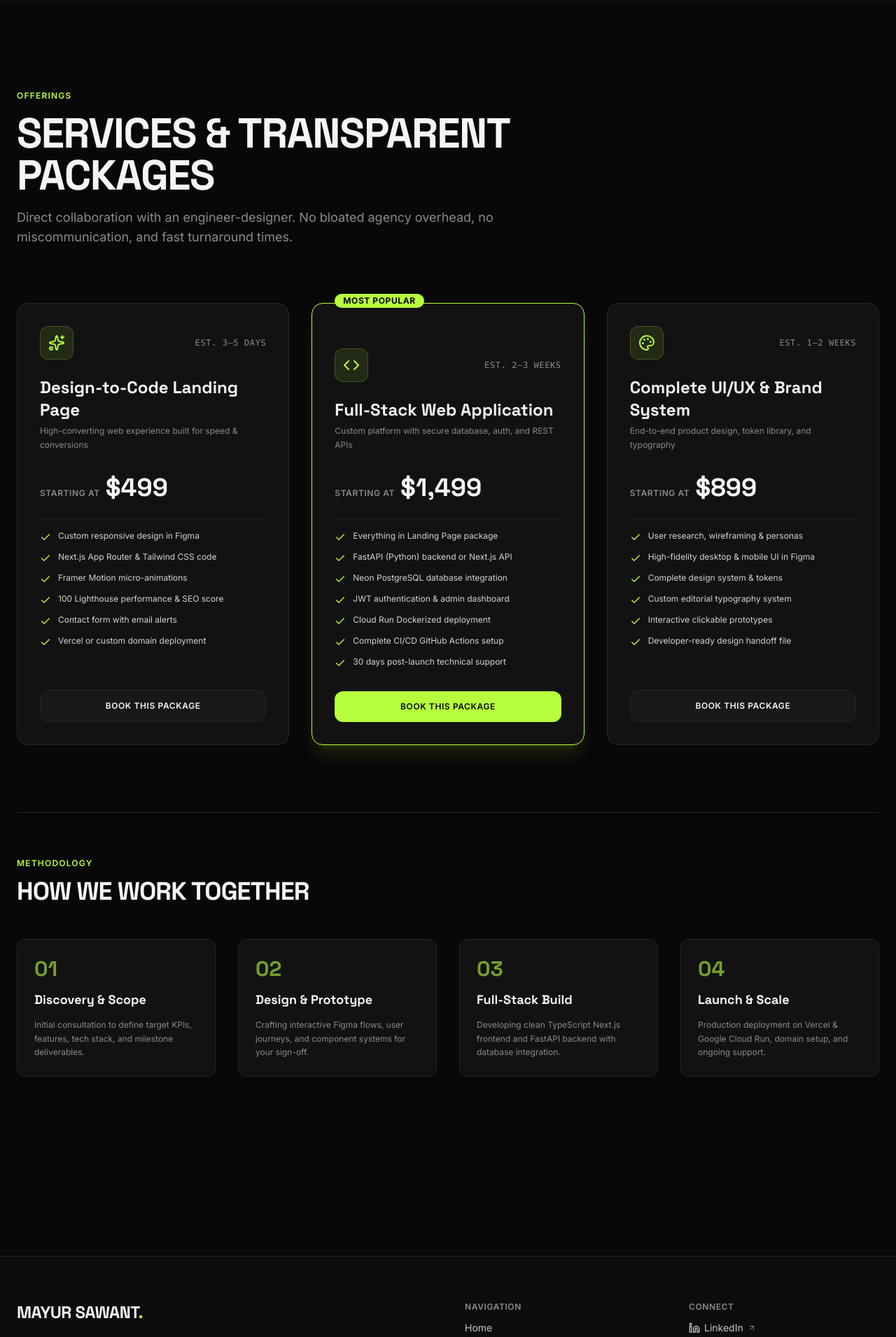
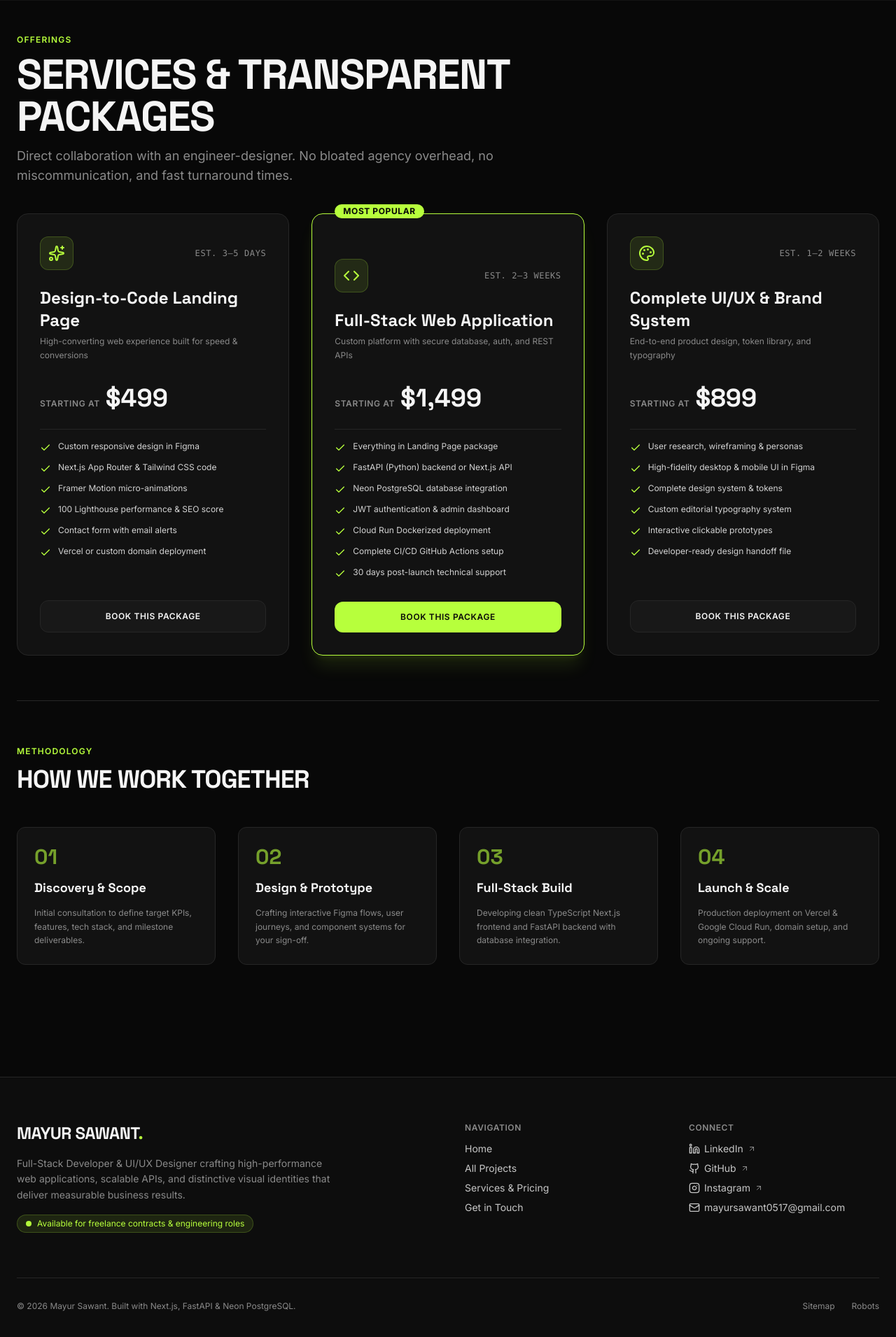
Before and after one commit to itsms0517/MAYUR-SAWANT.DEV-DESIGN, a Next.js app in the folder frontend/: page /services in a window 1280 px wide. Shown: the part 80-1991 px from the top of the page at 70% size. Built offline with nearby package versions, Linux system fonts and the light colour scheme.

Commit message:
style: tighten top padding and section margins across Work, Services, Contact, and Case Study pages

```diff
--- a/frontend/src/app/contact/page.tsx
+++ b/frontend/src/app/contact/page.tsx
@@ -11,12 +11,12 @@ export const metadata: Metadata = {
 
 export default function ContactPage() {
   return (
-    <div className="py-20 md:py-32">
+    <div className="pt-8 pb-16 md:pt-12 md:pb-20">
       <div className="max-w-7xl mx-auto px-6">
-        <div className="grid grid-cols-1 lg:grid-cols-12 gap-16">
+        <div className="grid grid-cols-1 lg:grid-cols-12 gap-10 lg:gap-14">
           {/* Left Column: Context, Direct Links, WhatsApp */}
-          <div className="lg:col-span-5 space-y-8">
-            <div className="space-y-4">
+          <div className="lg:col-span-5 space-y-6">
+            <div className="space-y-3">
               <p className="text-xs uppercase tracking-widest text-accent font-semibold">Start a Conversation</p>
               <h1 className="font-display font-extrabold text-4xl sm:text-6xl text-ink uppercase tracking-tight">
                 Let&apos;s Build Together
--- a/frontend/src/app/projects/[slug]/page.tsx
+++ b/frontend/src/app/projects/[slug]/page.tsx
@@ -44,8 +44,8 @@ export default async function CaseStudyPage({ params }: CaseStudyProps) {
     : [];
 
   return (
-    <article className="py-16 md:py-28">
-      <div className="max-w-5xl mx-auto px-6 space-y-16">
+    <article className="pt-8 pb-16 md:pt-12 md:pb-20">
+      <div className="max-w-5xl mx-auto px-6 space-y-10">
         {/* Back Link */}
         <div>
           <Link
--- a/frontend/src/app/projects/page.tsx
+++ b/frontend/src/app/projects/page.tsx
@@ -25,10 +25,10 @@ export default async function ProjectsPage({ searchParams }: ProjectsPageProps)
   ];
 
   return (
-    <div className="py-20 md:py-32">
+    <div className="pt-8 pb-16 md:pt-12 md:pb-20">
       <div className="max-w-7xl mx-auto px-6">
         {/* Header */}
-        <div className="max-w-3xl space-y-4 mb-14">
+        <div className="max-w-3xl space-y-3 mb-8">
           <p className="text-xs uppercase tracking-widest text-accent font-semibold">Portfolio Gallery</p>
           <h1 className="font-display font-extrabold text-4xl sm:text-6xl text-ink uppercase tracking-tight">
             Work & Case Studies
@@ -39,7 +39,7 @@ export default async function ProjectsPage({ searchParams }: ProjectsPageProps)
         </div>
 
         {/* Filter Pills */}
-        <div className="flex flex-wrap items-center gap-3 mb-12 pb-6 border-b border-border">
+        <div className="flex flex-wrap items-center gap-3 mb-10 pb-6 border-b border-border">
           {categories.map((cat) => {
             const isActive = categoryFilter === cat.value;
             const href = cat.value ? `/projects?category=${cat.value}` : "/projects";
--- a/frontend/src/app/services/page.tsx
+++ b/frontend/src/app/services/page.tsx
@@ -60,10 +60,10 @@ const PACKAGES = [
 
 export default function ServicesPage() {
   return (
-    <div className="py-20 md:py-32">
+    <div className="pt-8 pb-16 md:pt-12 md:pb-20">
       <div className="max-w-7xl mx-auto px-6">
         {/* Header */}
-        <div className="max-w-3xl space-y-4 mb-20">
+        <div className="max-w-3xl space-y-3 mb-10">
           <p className="text-xs uppercase tracking-widest text-accent font-semibold">Offerings</p>
           <h1 className="font-display font-extrabold text-4xl sm:text-6xl text-ink uppercase tracking-tight">
             Services & Transparent Packages
@@ -75,7 +75,7 @@ export default function ServicesPage() {
         </div>
 
         {/* Pricing Cards Grid */}
-        <div className="grid grid-cols-1 md:grid-cols-3 gap-8 mb-24">
+        <div className="grid grid-cols-1 md:grid-cols-3 gap-8 mb-16">
           {PACKAGES.map((pkg) => {
             const Icon = pkg.icon;
             return (
--- a/frontend/src/components/Footer.tsx
+++ b/frontend/src/components/Footer.tsx
@@ -6,7 +6,7 @@ export function Footer() {
   const currentYear = new Date().getFullYear();
 
   return (
-    <footer className="w-full border-t border-border bg-surface/50 mt-32">
+    <footer className="w-full border-t border-border bg-surface/50 mt-16 md:mt-20">
       <div className="max-w-7xl mx-auto px-6 py-16">
         <div className="grid grid-cols-1 md:grid-cols-12 gap-12 pb-16 border-b border-border">
           {/* Col 1: Bio & Value */}
```
